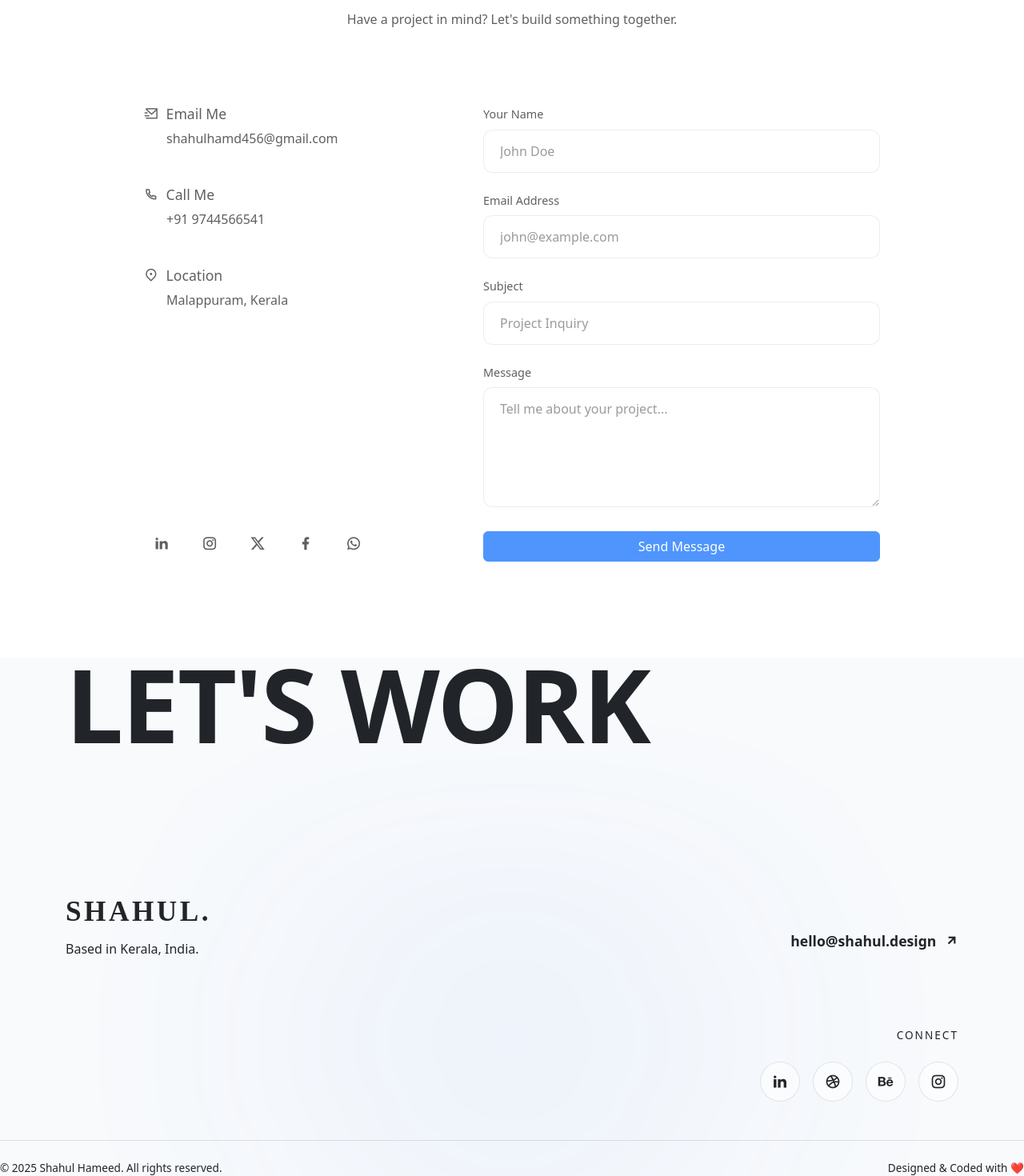
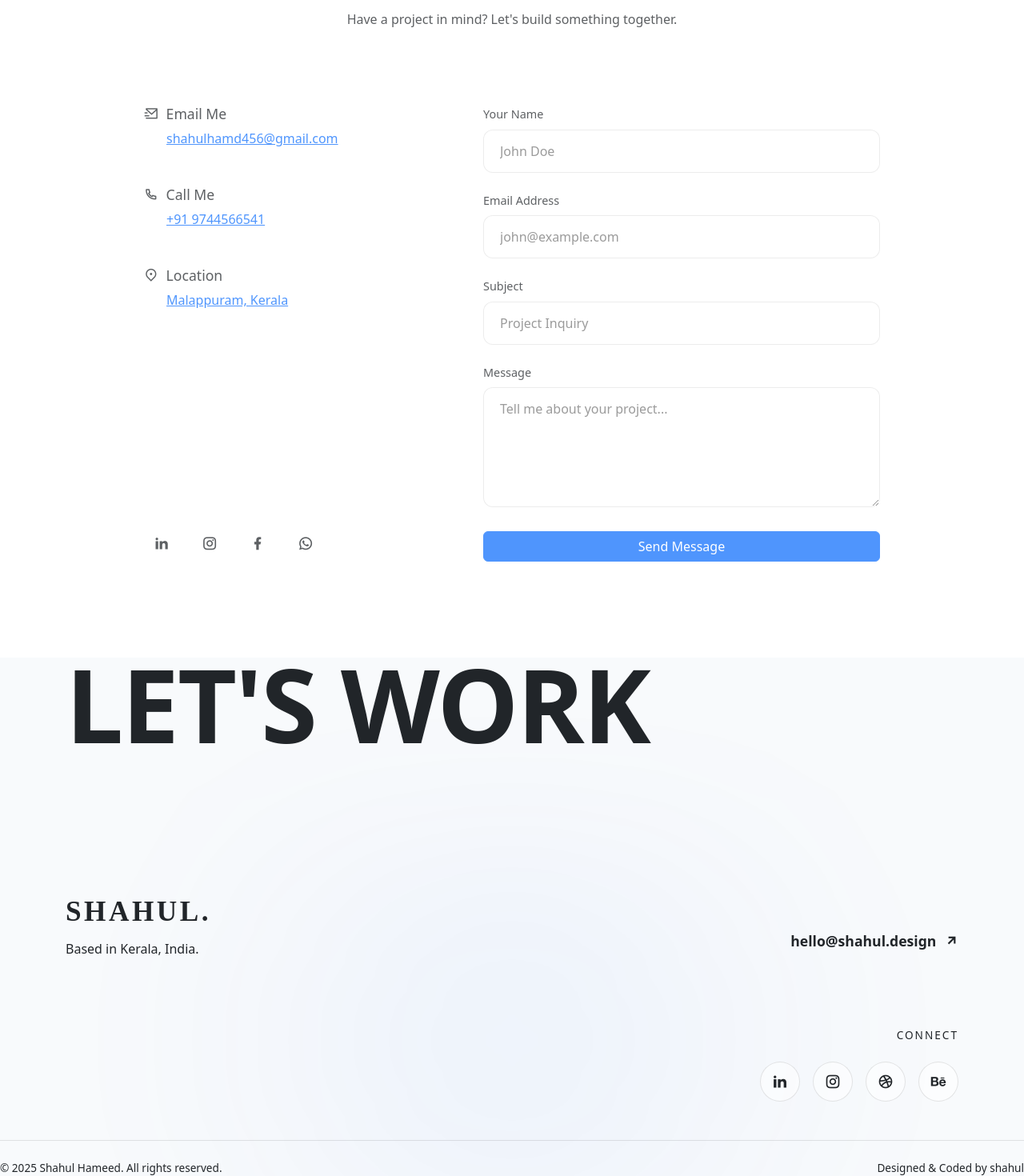
Before and after one commit to shahulhamd456/shahulhamd, a React (Vite) app: page /contact in a window 1280 px wide. Shown: the part 184-1654 px from the top of the page at 80% size. Built offline with nearby package versions, Linux system fonts and the light colour scheme; the HTML template or start-up script is replaced by a standard one.

Commit message:
footer and contact changed

```diff
--- a/src/components/Footer.jsx
+++ b/src/components/Footer.jsx
@@ -65,10 +65,11 @@ const Footer = () => {
         <div className="footer-social-section">
           <h5 className="connect-heading">Connect</h5>
           <div className="footer-socials">
-            <a href="#" className="social-icon-btn"><i className="ri-linkedin-fill"></i></a>
-            <a href="#" className="social-icon-btn"><i className="ri-dribbble-line"></i></a>
+            <a href="www.linkedin.com/in/shahul-hameed-therambil" className="social-icon-btn"><i className="ri-linkedin-fill"></i></a>
+
+            <a href="https://www.instagram.com/shahull__" className="social-icon-btn"><i className="ri-instagram-line"></i></a>
+             <a href="#" className="social-icon-btn"><i className="ri-dribbble-line"></i></a>
             <a href="#" className="social-icon-btn"><i className="ri-behance-fill"></i></a>
-            <a href="#" className="social-icon-btn"><i className="ri-instagram-line"></i></a>
           </div>
         </div>
       </div>
@@ -76,7 +77,7 @@ const Footer = () => {
       {/* Copyright Line */}
       <div className="footer-bottom">
         <p className="footer-copyright">&copy; 2025 Shahul Hameed. All rights reserved.</p>
-        <p className="footer-credit">Designed & Coded with ❤️</p>
+        <p className="footer-credit">Designed & Coded by shahul</p>
       </div>
 
       {/* Background Gradient Blur */}
--- a/src/pages/Contact.jsx
+++ b/src/pages/Contact.jsx
@@ -66,25 +66,25 @@ const Contact = () => {
         <div className="glass-card info-card">
           <div className="info-group">
             <h4><i className="ri-mail-send-line"></i> Email Me</h4>
-            <p>shahulhamd456@gmail.com</p>
+            <a href="shahulhamd456@gmail.com"><p>shahulhamd456@gmail.com</p></a>
           </div>
 
           <div className="info-group">
             <h4><i className="ri-phone-line"></i> Call Me</h4>
-            <p>+91 9744566541</p>
+            <a href="+91 9744566541"><p>+91 9744566541</p></a>
           </div>
 
           <div className="info-group">
             <h4><i className="ri-map-pin-2-line"></i> Location</h4>
-            <p>Malappuram, Kerala</p>
+            <a href="https://share.google/WVgDbDrz6HZLC0vOX"><p>Malappuram, Kerala</p></a>
           </div>
 
           <div className="social-links">
-            <a href="#" className="social-btn"><i className="ri-linkedin-fill"></i></a>
-            <a href="#" className="social-btn"><i className="ri-instagram-line"></i></a>
-            <a href="#" className="social-btn"><i className="ri-twitter-x-fill"></i></a>
+            <a href="www.linkedin.com/in/shahul-hameed-therambil" className="social-btn"><i className="ri-linkedin-fill"></i></a>
+            <a href="https://www.instagram.com/shahull__" className="social-btn"><i className="ri-instagram-line"></i></a>
+
             <a href="#" className="social-btn"><i className="ri-facebook-fill"></i></a>
-            <a href="#" className="social-btn"><i className="ri-whatsapp-line"></i></a>
+            <a href="https://wa.me/919744566541" className="social-btn"><i className="ri-whatsapp-line"></i></a>
           </div>
         </div>
 
```
